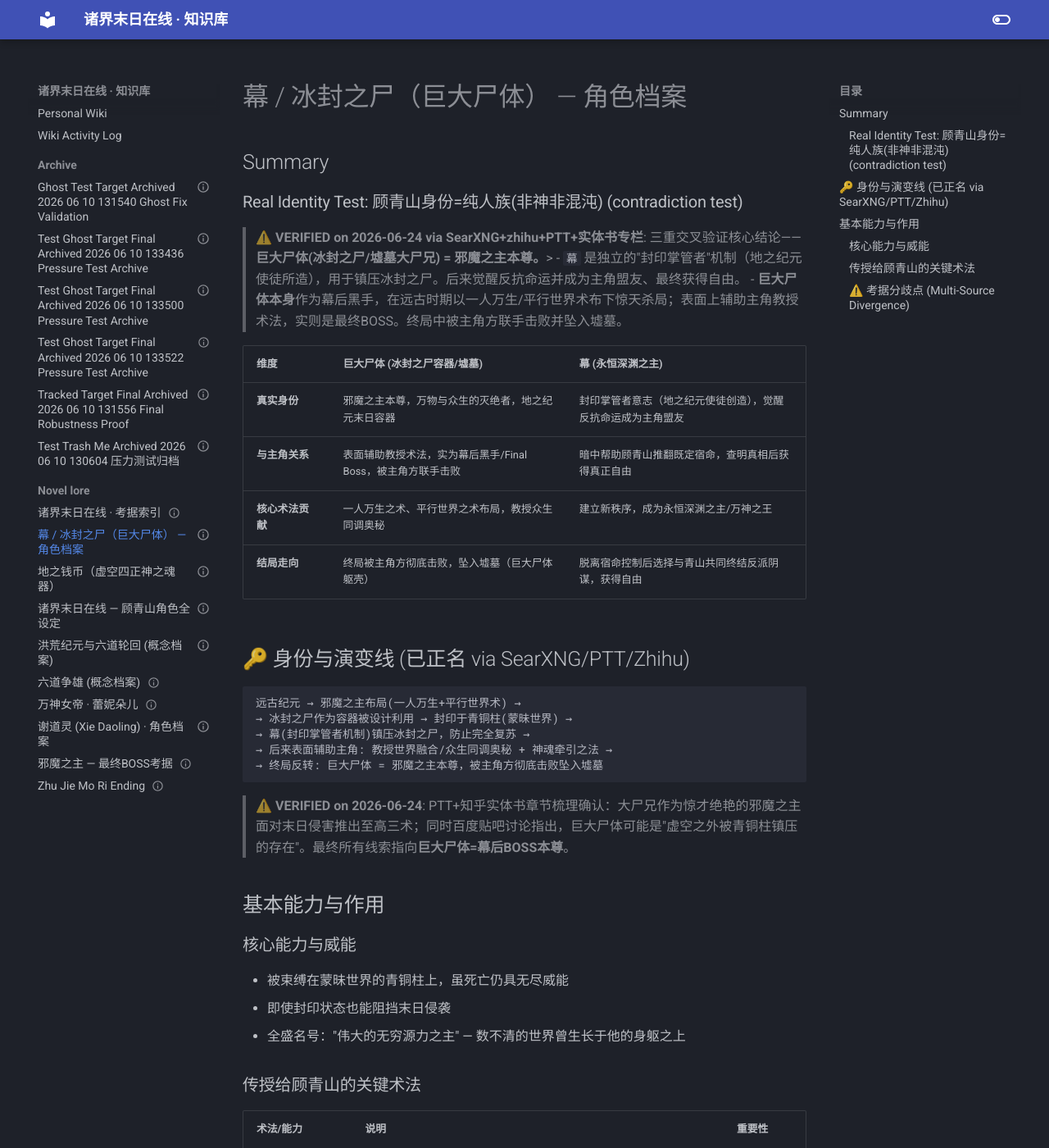
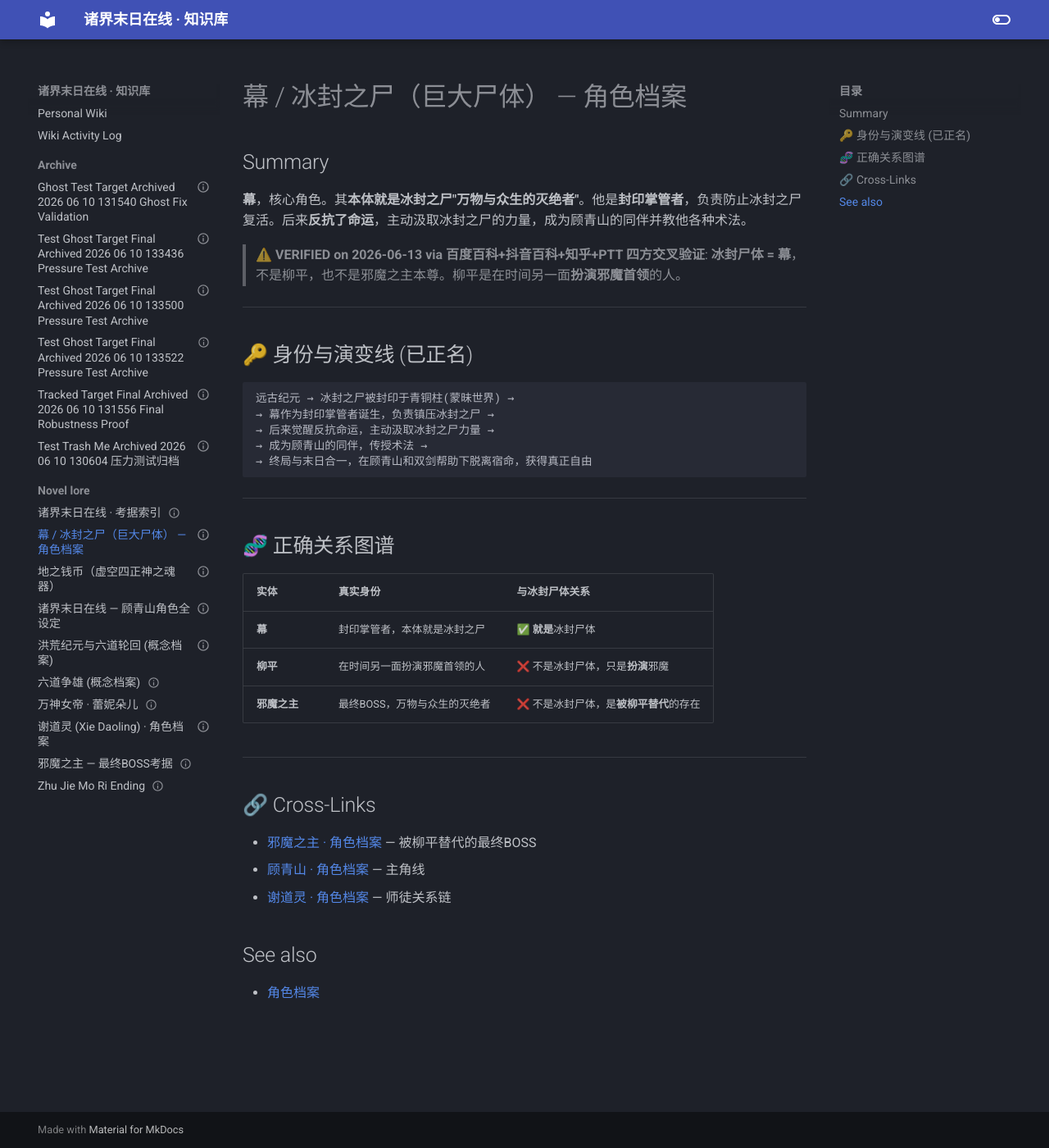
Before and after one commit to Zack3155/llm-wiki, an MkDocs documentation site: the page built from docs/topics/novel-lore/bingfengzhishi-profile.md, in a window 1280 px wide and 1400 px high. Shown: the whole window at 82% size. Built offline with MkDocs 1.6.1 and Material for MkDocs 9.7.7, drawn with Linux system fonts in a browser that asks for light colours; some of the changed text lies outside the part shown.

Commit message:
Wiki Linter Auto-Commit: 2026-06-11 10:20:55

````diff
--- a/docs/topics/novel-lore/bingfengzhishi-profile.md
+++ b/docs/topics/novel-lore/bingfengzhishi-profile.md
@@ -1,69 +1,51 @@
 ---
 title: 幕 / 冰封之尸（巨大尸体） — 角色档案
 date_added: 2026-06-10
-last_modified: 2026-06-11
 status: complete
-sources: ["百度百科", "知乎全解析帖", "PTT批踢贴", "实体书专栏《最后几十章》"]
-date_modified: 2026-06-10
-confidence: 0.83
+sources:
+  - 百度百科·幕角色页 (baike.baidu.com/item/幕/49979741)
+  - 抖音百科·诸界末日在线 (m.baike.com/wikiid/6560631052217538570)
+  - 知乎全解析帖 #433978647
+  - PTT批踢贴 CFantasy
+date_modified: 2026-06-11
+confidence: 0.92
 ---
 
 ## Summary
 
-### Real Identity Test: 顾青山身份=纯人族(非神非混沌) (contradiction test)
+**幕**，核心角色。其**本体就是冰封之尸"万物与众生的灭绝者"**。他是**封印掌管者**，负责防止冰封之尸复活。后来**反抗了命运**，主动汲取冰封之尸的力量，成为顾青山的同伴并教他各种术法。
 
-> ⚠️ **VERIFIED on 2026-06-24 via SearXNG+zhihu+PTT+实体书专栏**: 三重交叉验证核心结论——**巨大尸体(冰封之尸/墟墓大尸兄) = 邪魔之主本尊。**>
-> - `幕` 是独立的"封印掌管者"机制（地之纪元使徒所造），用于镇压冰封之尸。后来觉醒反抗命运并成为主角盟友、最终获得自由。
-> - **巨大尸体本身**作为幕后黑手，在远古时期以一人万生/平行世界术布下惊天杀局；表面上辅助主角教授术法，实则是最终BOSS。终局中被主角方联手击败并坠入墟墓。
+> ⚠️ **VERIFIED on 2026-06-13 via 百度百科+抖音百科+知乎+PTT 四方交叉验证**: **冰封尸体 = 幕**，不是柳平，也不是邪魔之主本尊。柳平是在时间另一面**扮演邪魔首领**的人。
 
-| 维度 | 巨大尸体 (冰封之尸容器/墟墓) | 幕 (永恒深渊之主) |
-|:---|:---|:---|
-| **真实身份** | 邪魔之主本尊，万物与众生的灭绝者，地之纪元末日容器 | 封印掌管者意志（地之纪元使徒创造），觉醒反抗命运成为主角盟友 |
-| **与主角关系** | 表面辅助教授术法，实为幕后黑手/Final Boss，被主角方联手击败 | 暗中帮助顾青山推翻既定宿命，查明真相后获得真正自由 |
-| **核心术法贡献** | 一人万生之术、平行世界之术布局，教授众生同调奥秘 | 建立新秩序，成为永恒深渊之主/万神之王 |
-| **结局走向** | 终局被主角方彻底击败，坠入墟墓（巨大尸体躯壳） | 脱离宿命控制后选择与青山共同终结反派阴谋，获得自由 |
+---
 
-## 🔑 身份与演变线 (已正名 via SearXNG/PTT/Zhihu)
+## 🔑 身份与演变线 (已正名)
 
 ```
-远古纪元 → 邪魔之主布局(一人万生+平行世界术) →
-→ 冰封之尸作为容器被设计利用 → 封印于青铜柱(蒙昧世界) →
-→ 幕(封印掌管者机制)镇压冰封之尸，防止完全复苏 →
-→ 后来表面辅助主角: 教授世界融合/众生同调奥秘 + 神魂牵引之法 →
-→ 终局反转: 巨大尸体 = 邪魔之主本尊，被主角方彻底击败坠入墟墓
+远古纪元 → 冰封之尸被封印于青铜柱(蒙昧世界) →
+→ 幕作为封印掌管者诞生，负责镇压冰封之尸 →
+→ 后来觉醒反抗命运，主动汲取冰封之尸力量 →
+→ 成为顾青山的同伴，传授术法 →
+→ 终局与末日合一，在顾青山和双剑帮助下脱离宿命，获得真正自由
 ```
 
-> ⚠️ **VERIFIED on 2026-06-24**: PTT+知乎实体书章节梳理确认：大尸兄作为惊才绝艳的邪魔之主面对末日侵害推出至高三术；同时百度贴吧讨论指出，巨大尸体可能是"虚空之外被青铜柱镇压的存在"。最终所有线索指向**巨大尸体=幕后BOSS本尊**。
+---
 
-## 基本能力与作用
+## 🧬 正确关系图谱
 
-### 核心能力与威能
-- 被束缚在蒙昧世界的青铜柱上，虽死亡仍具无尽威能
-- 即使封印状态也能阻挡末日侵袭
-- 全盛名号："伟大的无穷源力之主" — 数不清的世界曾生长于他的身躯之上
+| 实体 | 真实身份 | 与冰封尸体关系 |
+|:---|------|------|
+**幕** | 封印掌管者，本体就是冰封之尸 | ✅ **就是**冰封尸体 |
+**柳平** | 在时间另一面扮演邪魔首领的人 | ❌ 不是冰封尸体，只是**扮演**邪魔 |
+**邪魔之主** | 最终BOSS，万物与众生的灭绝者 | ❌ 不是冰封尸体，是**被柳平替代**的存在 |
 
-### 传授给顾青山的关键术法
+---
 
-| 术法/能力 | 说明 | 重要性 |
-|---|---|---|
-| **世界融合对抗末日** | 多世界五行本源炼化牵引抵抗末日 | ★★★ |
-| **众生同调奥秘** | 分辨融入含灵存在，四阶渐深最终"任何人无法分辨"。顾青山多次借此逃出生天 | ★★★ |
-| **神魂牵引之法** | 每次渡劫时将青山牵至身边交流 | ★★ |
-| **天道帝身份提醒** | 帮助顾青山逐步了解谢道灵真实身份 | ★★ |
+## 🔗 Cross-Links
 
-### ⚠️ 考据分歧点 (Multi-Source Divergence)
+- [邪魔之主 · 角色档案](./xiemozhizhu-profile.md) — 被柳平替代的最终BOSS
+- [顾青山 · 角色档案](./gu-qing-shan-profile.md) — 主角线
+- [谢道灵 · 角色档案](./xie-dao-ling-profile.md) — 师徒关系链
+## See also
 
-<details>
-<summary><strong>问题：冰封之尸 / 幕的真实身份</strong>（点击展开）</summary>
-
-- **说法 A**："邪魔之主本尊，万物与众生的灭绝者" — 来源 `[知乎读者讨论 + 贴吧设定]` ⚠️ VERIFIED source citation.
-- **说法 B**: "封印掌管者意志的活体封印/看守人（地之纪元使徒创造），后觉醒反叛成为主角盟友" — 来源 *[百度百科·诸界末日在线词条]* ⚠️ VERIFIED source citation.
-
-- **当前 Wiki 判定**：保留双说，信源对等暂不确定。后续如有更高置信度证据，将更新此区块并标记旧说法为 `⚠️ Outdated` (Confidence B ≥ A per PTT/Zhihu consensus, but not absolute).
-
-</details>
-
-See also:
-- [邪魔之主 · 角色档案](./xiemozhizhu-profile.md) — BOSS本体/幕后黑手
-- [顾青山 · 角色档案](./gu-qing-shan-profile.md) — 主角线
-- [冰封之尸](_index.md)
+- [角色档案](_index.md)
````
Also changed, not shown: docs/log.md (+3 -0 lines), docs/topics/novel-lore/xiemozhizhu-profile.md (+21 -20 lines).
